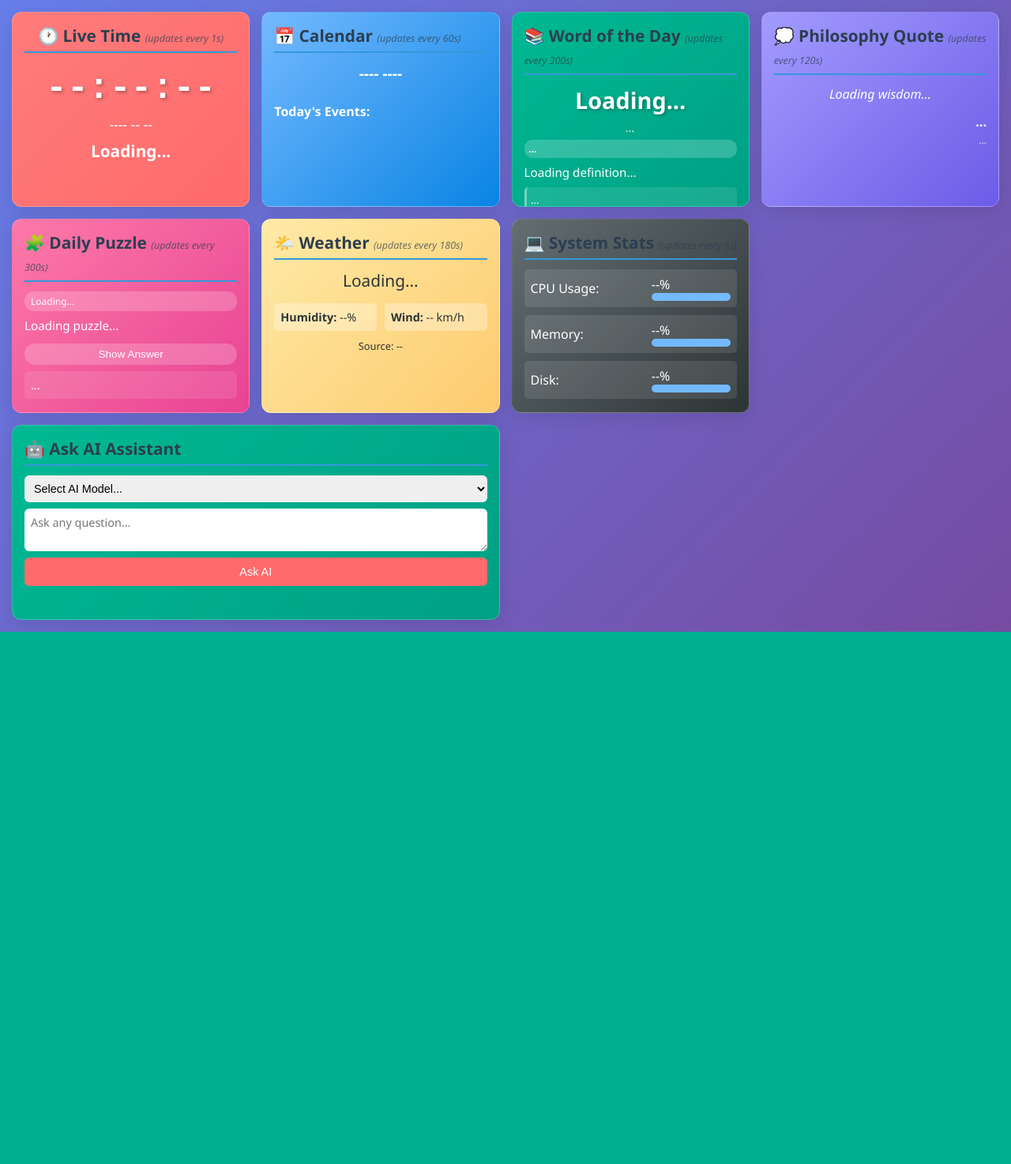
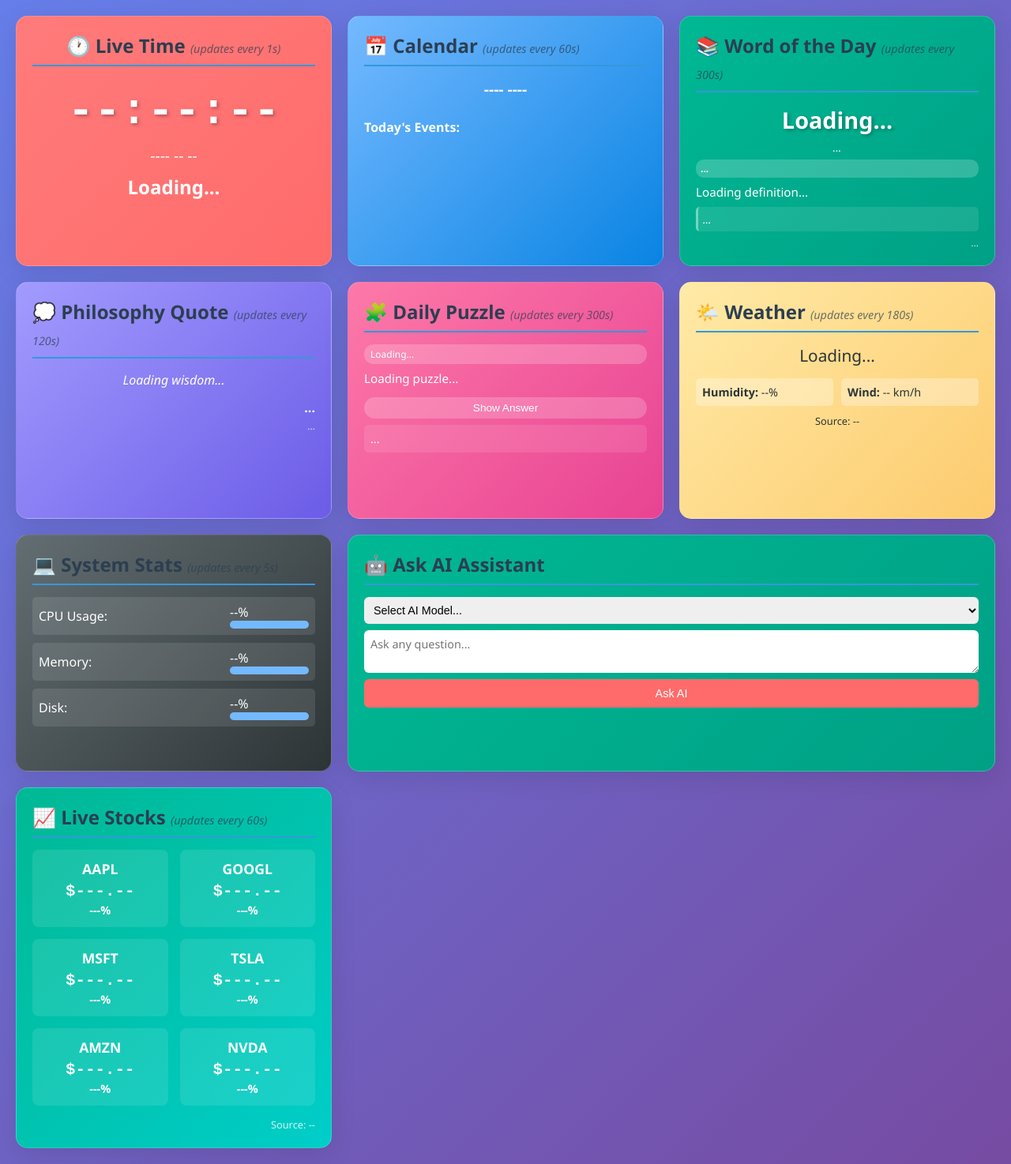
Before and after one commit to vijayam1030/askmodels, a Flask app: template templates/dashboard.html in a window 1280 px wide. Shown: the whole page at 79% size. Before the commit the page ends 800 px from the top, so only its background shows below. Run offline with Flask 3, Linux system fonts and the light colour scheme; the template is opened without the code that fills it, so the values that code supplies are empty; some libraries are stand-ins or nearby versions.

Commit message:
including stocks

```diff
--- a/templates/dashboard.html
+++ b/templates/dashboard.html
@@ -16,28 +16,27 @@
             font-family: 'Segoe UI', Tahoma, Geneva, Verdana, sans-serif;
             background: linear-gradient(135deg, #667eea 0%, #764ba2 100%);
             color: #333;
-            overflow: hidden;
+            overflow-x: hidden;
             margin: 0;
             padding: 0;
-            height: 100vh;
+            min-height: 100vh;
         }
 
         .dashboard-container {
             display: grid;
-            grid-template-columns: repeat(auto-fit, minmax(280px, 1fr));
-            grid-auto-rows: minmax(auto, 1fr);
-            gap: 15px;
-            padding: 15px;
-            height: 100vh;
+            grid-template-columns: repeat(auto-fit, minmax(350px, 1fr));
+            grid-auto-rows: auto;
+            gap: 20px;
+            padding: 20px;
+            min-height: 100vh;
             box-sizing: border-box;
-            overflow: hidden;
         }
 
         .widget {
             background: rgba(255, 255, 255, 0.95);
-            border-radius: 12px;
-            padding: 15px;
-            box-shadow: 0 6px 24px rgba(0, 0, 0, 0.1);
+            border-radius: 15px;
+            padding: 20px;
+            box-shadow: 0 8px 32px rgba(0, 0, 0, 0.1);
             -webkit-backdrop-filter: blur(10px);
             backdrop-filter: blur(10px);
             border: 1px solid rgba(255, 255, 255, 0.2);
@@ -45,20 +44,21 @@
             overflow: hidden;
             display: flex;
             flex-direction: column;
+            min-height: 300px;
         }
 
         .widget:hover {
-            transform: translateY(-3px);
-            box-shadow: 0 8px 28px rgba(0, 0, 0, 0.15);
+            transform: translateY(-5px);
+            box-shadow: 0 12px 40px rgba(0, 0, 0, 0.15);
         }
 
         .widget-title {
-            font-size: 1.3em;
+            font-size: 1.5em;
             font-weight: bold;
-            margin-bottom: 12px;
+            margin-bottom: 15px;
             color: #2c3e50;
             border-bottom: 2px solid #3498db;
-            padding-bottom: 6px;
+            padding-bottom: 8px;
             flex-shrink: 0;
         }
 
@@ -70,20 +70,20 @@
         }
 
         .time-display {
-            font-size: 2.8em;
+            font-size: 3.5em;
             font-weight: bold;
             font-family: 'Courier New', monospace;
-            margin: 8px 0;
+            margin: 10px 0;
             text-shadow: 2px 2px 4px rgba(0, 0, 0, 0.3);
         }
 
         .date-display {
-            font-size: 1.1em;
-            margin-bottom: 8px;
+            font-size: 1.2em;
+            margin-bottom: 10px;
         }
 
         .day-display {
-            font-size: 1.3em;
+            font-size: 1.5em;
             font-weight: bold;
         }
 
@@ -343,13 +343,11 @@
 
         .llm-response {
             background: rgba(255, 255, 255, 0.1);
-            padding: 12px;
-            border-radius: 6px;
-            margin-top: 12px;
-            line-height: 1.5;
-            max-height: 200px;
-            overflow-y: auto;
-            font-size: 0.9em;
+            padding: 15px;
+            border-radius: 8px;
+            margin-top: 15px;
+            line-height: 1.6;
+            font-size: 0.95em;
         }
 
         .response-meta {
@@ -419,6 +417,67 @@
 
         .stat-fill.medium {
             background: #fdcb6e;
+        }
+
+        /* Stocks Widget */
+        .stocks-widget {
+            background: linear-gradient(135deg, #00b894 0%, #00cec9 100%);
+            color: white;
+        }
+
+        .stocks-container {
+            display: grid;
+            grid-template-columns: repeat(auto-fit, minmax(150px, 1fr));
+            gap: 15px;
+            margin-bottom: 15px;
+        }
+
+        .stock-item {
+            background: rgba(255, 255, 255, 0.1);
+            padding: 12px;
+            border-radius: 8px;
+            text-align: center;
+            transition: background 0.3s ease;
+        }
+
+        .stock-item:hover {
+            background: rgba(255, 255, 255, 0.2);
+        }
+
+        .stock-symbol {
+            font-size: 1.1em;
+            font-weight: bold;
+            margin-bottom: 5px;
+        }
+
+        .stock-price {
+            font-size: 1.3em;
+            font-weight: bold;
+            margin-bottom: 3px;
+            font-family: 'Courier New', monospace;
+        }
+
+        .stock-change {
+            font-size: 0.9em;
+            font-weight: bold;
+        }
+
+        .stock-change.positive {
+            color: #00ff88;
+        }
+
+        .stock-change.negative {
+            color: #ff6b6b;
+        }
+
+        .stock-change.neutral {
+            color: #ddd;
+        }
+
+        .stocks-source {
+            text-align: right;
+            font-size: 0.8em;
+            opacity: 0.8;
         }
 
         /* Responsive Design */
@@ -602,6 +661,44 @@
                 <div id="responseText"></div>
             </div>
         </div>
+
+        <!-- Stocks Widget -->
+        <div class="widget stocks-widget">
+            <div class="widget-title">📈 Live Stocks <span class="update-interval">(updates every 60s)</span></div>
+            <div class="stocks-container" id="stocksContainer">
+                <div class="stock-item" id="stock-aapl">
+                    <div class="stock-symbol">AAPL</div>
+                    <div class="stock-price">$---.--</div>
+                    <div class="stock-change">---%</div>
+                </div>
+                <div class="stock-item" id="stock-googl">
+                    <div class="stock-symbol">GOOGL</div>
+                    <div class="stock-price">$---.--</div>
+                    <div class="stock-change">---%</div>
+                </div>
+                <div class="stock-item" id="stock-msft">
+                    <div class="stock-symbol">MSFT</div>
+                    <div class="stock-price">$---.--</div>
+                    <div class="stock-change">---%</div>
+                </div>
+                <div class="stock-item" id="stock-tsla">
+                    <div class="stock-symbol">TSLA</div>
+                    <div class="stock-price">$---.--</div>
+                    <div class="stock-change">---%</div>
+                </div>
+                <div class="stock-item" id="stock-amzn">
+                    <div class="stock-symbol">AMZN</div>
+                    <div class="stock-price">$---.--</div>
+                    <div class="stock-change">---%</div>
+                </div>
+                <div class="stock-item" id="stock-nvda">
+                    <div class="stock-symbol">NVDA</div>
+                    <div class="stock-price">$---.--</div>
+                    <div class="stock-change">---%</div>
+                </div>
+            </div>
+            <div class="stocks-source" id="stocksSource">Source: --</div>
+        </div>
     </div>
 
     <script>
@@ -650,6 +747,10 @@
             updateSystemStats(data);
         });
 
+        socket.on('stocks_update', function(data) {
+            updateStocks(data);
+        });
+
         // LLM handlers
         socket.on('llm_started', function(data) {
             showLLMLoading(data);
@@ -671,6 +772,7 @@
             fetch('/api/dashboard/vocabulary').then(r => r.json()).then(updateVocabulary);
             fetch('/api/dashboard/puzzle').then(r => r.json()).then(updatePuzzle);
             fetch('/api/dashboard/weather').then(r => r.json()).then(updateWeather);
+            fetch('/api/dashboard/stocks').then(r => r.json()).then(updateStocks);
             fetch('/api/dashboard/system').then(r => r.json()).then(updateSystemStats);
             loadModels();
         }
@@ -786,6 +888,38 @@
             }
         }
 
+        function updateStocks(data) {
+            if (!data.success) {
+                document.getElementById('stocksSource').textContent = 'Source: Error loading stocks';
+                return;
+            }
+
+            data.stocks.forEach(stock => {
+                const stockEl = document.getElementById(`stock-${stock.symbol.toLowerCase()}`);
+                if (stockEl) {
+                    const priceEl = stockEl.querySelector('.stock-price');
+                    const changeEl = stockEl.querySelector('.stock-change');
+
+                    priceEl.textContent = `$${stock.price}`;
+
+                    const changeValue = parseFloat(stock.change);
+                    changeEl.textContent = `${changeValue >= 0 ? '+' : ''}${changeValue.toFixed(2)}%`;
+
+                    // Color coding for change
+                    changeEl.className = 'stock-change';
+                    if (changeValue > 0) {
+                        changeEl.classList.add('positive');
+                    } else if (changeValue < 0) {
+                        changeEl.classList.add('negative');
+                    } else {
+                        changeEl.classList.add('neutral');
+                    }
+                }
+            });
+
+            document.getElementById('stocksSource').textContent = `Source: ${data.source}`;
+        }
+
         function loadModels() {
             fetch('/api/dashboard/models')
                 .then(response => response.json())
```
Also changed, not shown: dashboard_app.py (+76 -0 lines).
